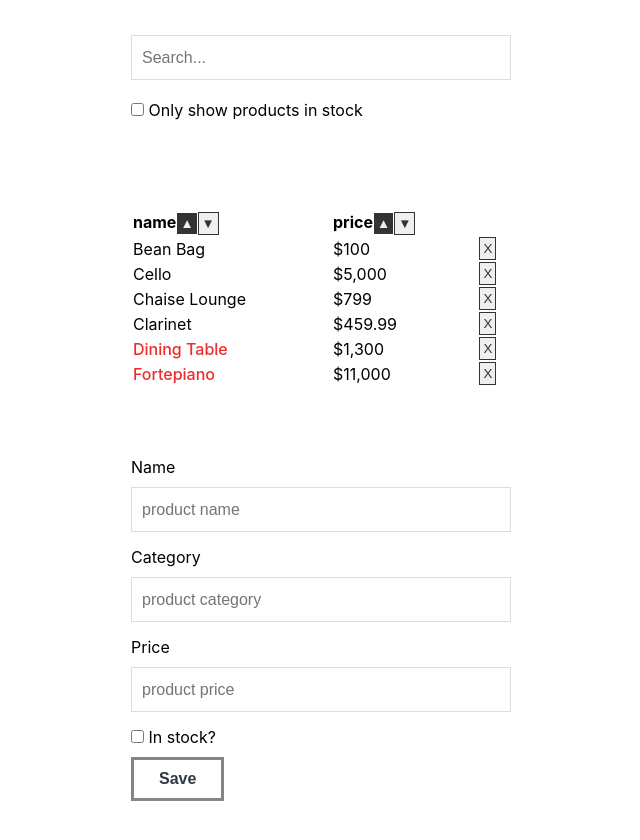
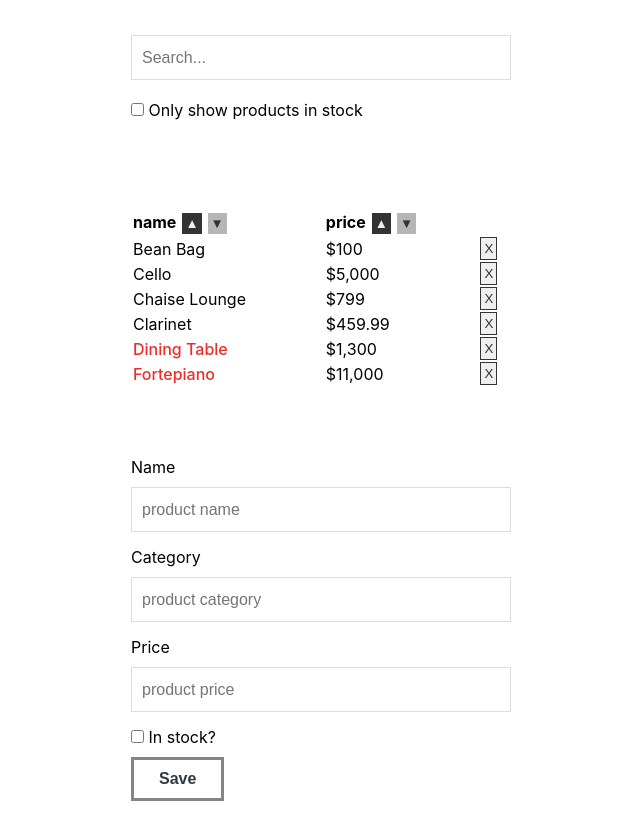
Before and after one commit to sarah27h/online-store-v1, a React (Create React App) app: page / in a window 1280 px wide. Shown: the top 840 px of the page, without its empty margins (319-959 px from the left). Built offline with nearby package versions, Linux system fonts and the light colour scheme.

Commit message:
Style: add styles to sort-btn

```diff
--- a/src/styles/ProductTableHeader.css
+++ b/src/styles/ProductTableHeader.css
@@ -1,8 +1,9 @@
 .sort-btn {
-    background: #efefef;
+    background: #b6b6b6;
     color: #333;
-    border: 1px solid #333;
+    border: none;
     padding: 3px;
+    margin-left: 5px;
     cursor: pointer;
 }
 
```
